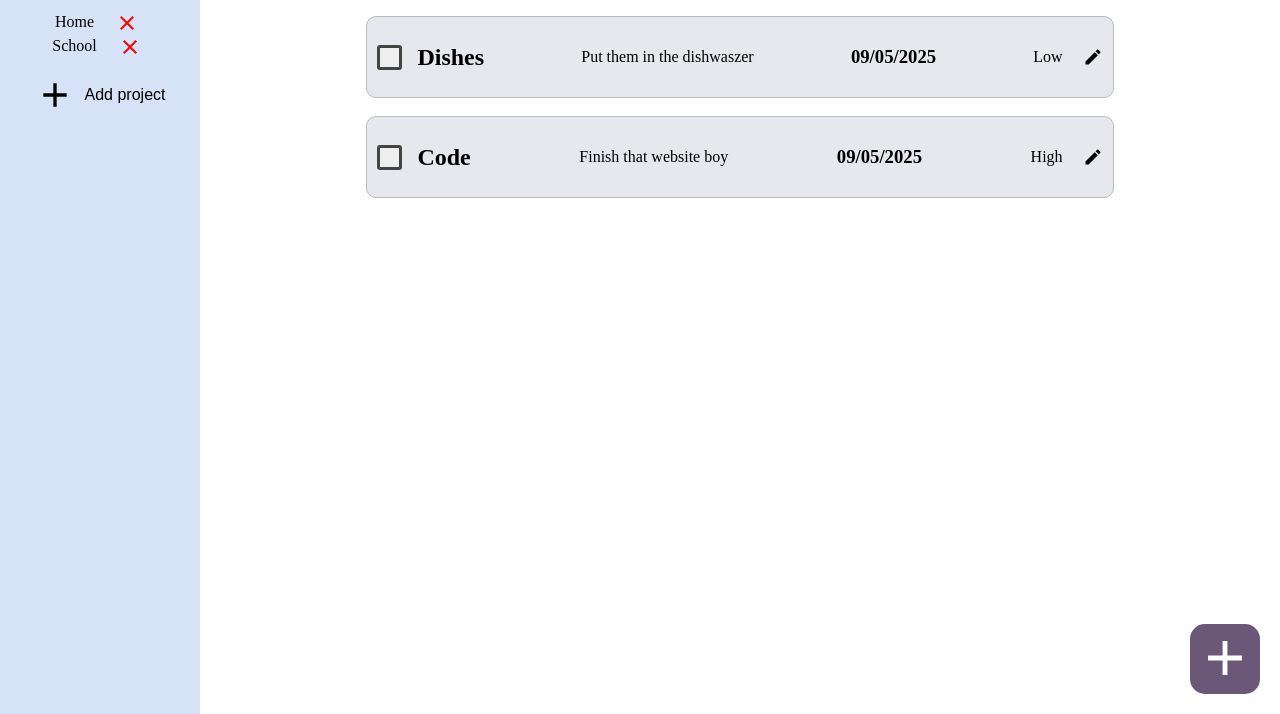
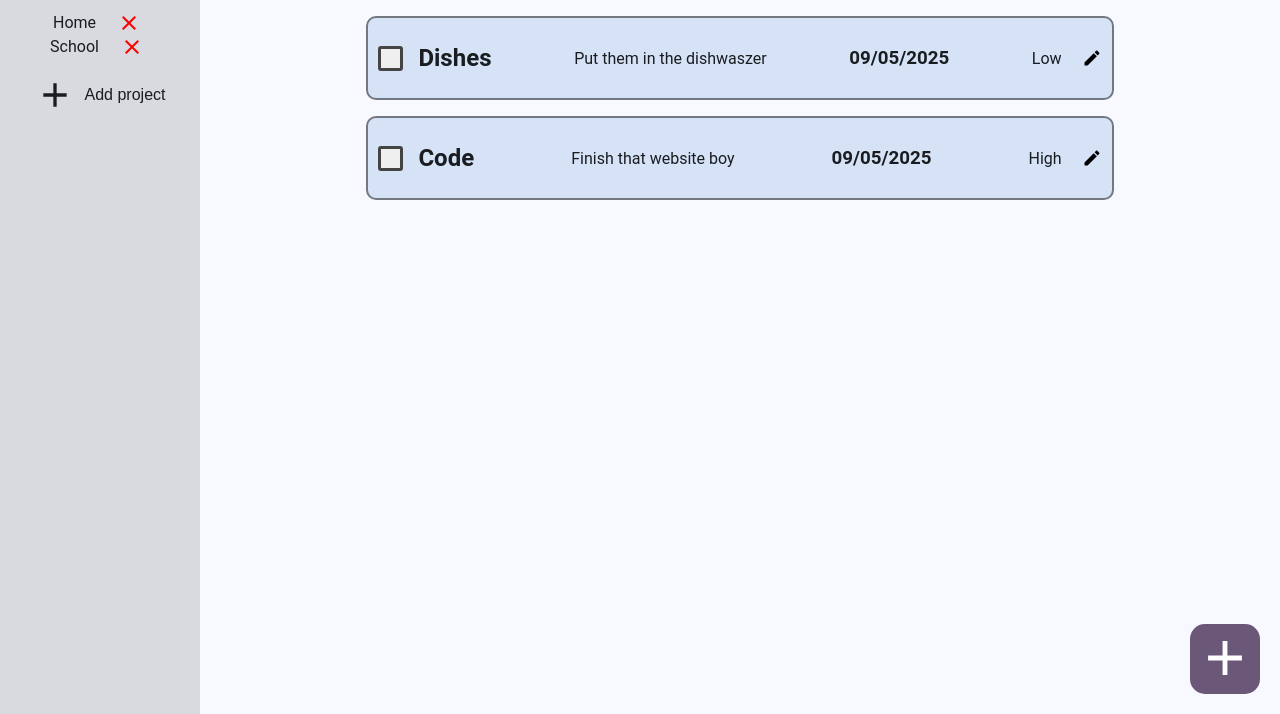
Before and after one commit to pective/todoList, a website built with webpack: page src/template.html in a window 1280 px wide. Shown: the part 86-800 px from the top of the page. Built offline with nearby package versions, Linux system fonts and the light colour scheme.

Commit message:
Added dark theme and better styling overall

```diff
--- a/src/index.js
+++ b/src/index.js
@@ -1,5 +1,4 @@
 import "./style.css";
-import "./material-light.css";
 
 import Task from "./modules/task";
 import Project from "./modules/projects";
--- /dev/null
+++ b/src/material-dark.css
@@ -0,0 +1,51 @@
+:root {
+  --md-sys-color-primary: rgb(161 201 253);
+  --md-sys-color-surface-tint: rgb(161 201 253);
+  --md-sys-color-on-primary: rgb(0 50 89);
+  --md-sys-color-primary-container: rgb(27 73 117);
+  --md-sys-color-on-primary-container: rgb(210 228 255);
+  --md-sys-color-secondary: rgb(187 199 219);
+  --md-sys-color-on-secondary: rgb(37 49 65);
+  --md-sys-color-secondary-container: rgb(60 72 88);
+  --md-sys-color-on-secondary-container: rgb(215 227 248);
+  --md-sys-color-tertiary: rgb(215 189 228);
+  --md-sys-color-on-tertiary: rgb(59 41 71);
+  --md-sys-color-tertiary-container: rgb(83 63 95);
+  --md-sys-color-on-tertiary-container: rgb(243 218 255);
+  --md-sys-color-error: rgb(255 180 171);
+  --md-sys-color-on-error: rgb(105 0 5);
+  --md-sys-color-error-container: rgb(147 0 10);
+  --md-sys-color-on-error-container: rgb(255 218 214);
+  --md-sys-color-background: rgb(17 20 24);
+  --md-sys-color-on-background: rgb(225 226 232);
+  --md-sys-color-surface: rgb(17 20 24);
+  --md-sys-color-on-surface: rgb(225 226 232);
+  --md-sys-color-surface-variant: rgb(67 71 78);
+  --md-sys-color-on-surface-variant: rgb(195 198 207);
+  --md-sys-color-outline: rgb(141 145 153);
+  --md-sys-color-outline-variant: rgb(67 71 78);
+  --md-sys-color-shadow: rgb(0 0 0);
+  --md-sys-color-scrim: rgb(0 0 0);
+  --md-sys-color-inverse-surface: rgb(225 226 232);
+  --md-sys-color-inverse-on-surface: rgb(46 49 53);
+  --md-sys-color-inverse-primary: rgb(55 97 142);
+  --md-sys-color-primary-fixed: rgb(210 228 255);
+  --md-sys-color-on-primary-fixed: rgb(0 28 55);
+  --md-sys-color-primary-fixed-dim: rgb(161 201 253);
+  --md-sys-color-on-primary-fixed-variant: rgb(27 73 117);
+  --md-sys-color-secondary-fixed: rgb(215 227 248);
+  --md-sys-color-on-secondary-fixed: rgb(16 28 43);
+  --md-sys-color-secondary-fixed-dim: rgb(187 199 219);
+  --md-sys-color-on-secondary-fixed-variant: rgb(60 72 88);
+  --md-sys-color-tertiary-fixed: rgb(243 218 255);
+  --md-sys-color-on-tertiary-fixed: rgb(37 20 49);
+  --md-sys-color-tertiary-fixed-dim: rgb(215 189 228);
+  --md-sys-color-on-tertiary-fixed-variant: rgb(83 63 95);
+  --md-sys-color-surface-dim: rgb(17 20 24);
+  --md-sys-color-surface-bright: rgb(54 57 62);
+  --md-sys-color-surface-container-lowest: rgb(11 14 19);
+  --md-sys-color-surface-container-low: rgb(25 28 32);
+  --md-sys-color-surface-container: rgb(29 32 36);
+  --md-sys-color-surface-container-high: rgb(39 42 47);
+  --md-sys-color-surface-container-highest: rgb(50 53 58);
+}
--- a/src/style.css
+++ b/src/style.css
@@ -1,15 +1,34 @@
+@import url(./material-light.css) (prefers-color-scheme: light);
+@import url(./material-dark.css) (prefers-color-scheme: dark);
+
+@media (prefers-color-scheme: light) {
+    .sidebar {
+        background-color: var(--md-sys-color-surface-dim);
+    }
+}
+@media (prefers-color-scheme: dark) {
+    .sidebar {
+        background-color: var(--md-sys-color-surface-bright);
+    }
+}
+
+* {
+    color: var(--md-sys-color-on-surface);
+}
+
 body {
     margin: 0;
     padding: 0;
+    font-family: 'Roboto';
 }
 .screen {
     display: grid;
     grid-template-columns: 200px 5fr;
     min-height: 100vh;
+    background-color: var(--md-sys-color-surface);
 }
 .sidebar {
     display: grid;
-    background-color: var(--md-sys-color-secondary-container);
     grid-template-rows: 80px 2fr;
     justify-content: center;
 }
@@ -49,6 +68,7 @@ li {
 }
 .sidebar-actions button > svg {
     height: 40px;
+    fill: var(--md-sys-color-on-surface);
 }
 #addTaskButton {
     position: fixed;
@@ -72,9 +92,9 @@ li {
     display: flex;
     gap: 15px;
     align-items: center;
-    border: 1px solid #bbbbbb;
+    border: 2px solid var(--md-sys-color-outline);
     border-radius: 10px;
-    background-color: var(--md-sys-color-surface-container-high);
+    background-color: var(--md-sys-color-secondary-container);
     justify-content: space-between;
     position: relative;
     padding-inline: 50px;
@@ -101,6 +121,7 @@ li {
     background-position: center;
     background-size: cover;
     background-color: transparent;
+    color: var(--md-sys-color-on-surface);
 }
 
 #deleteTaskButton {
```
